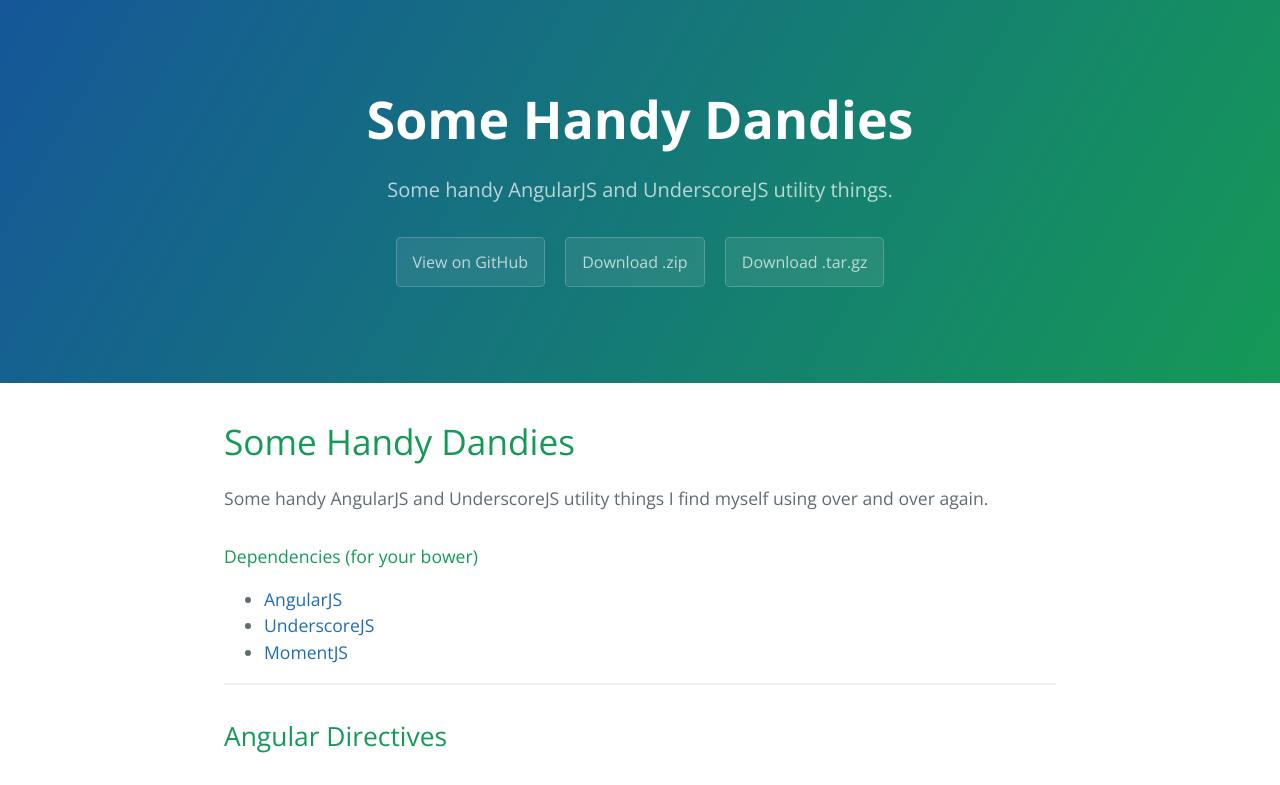
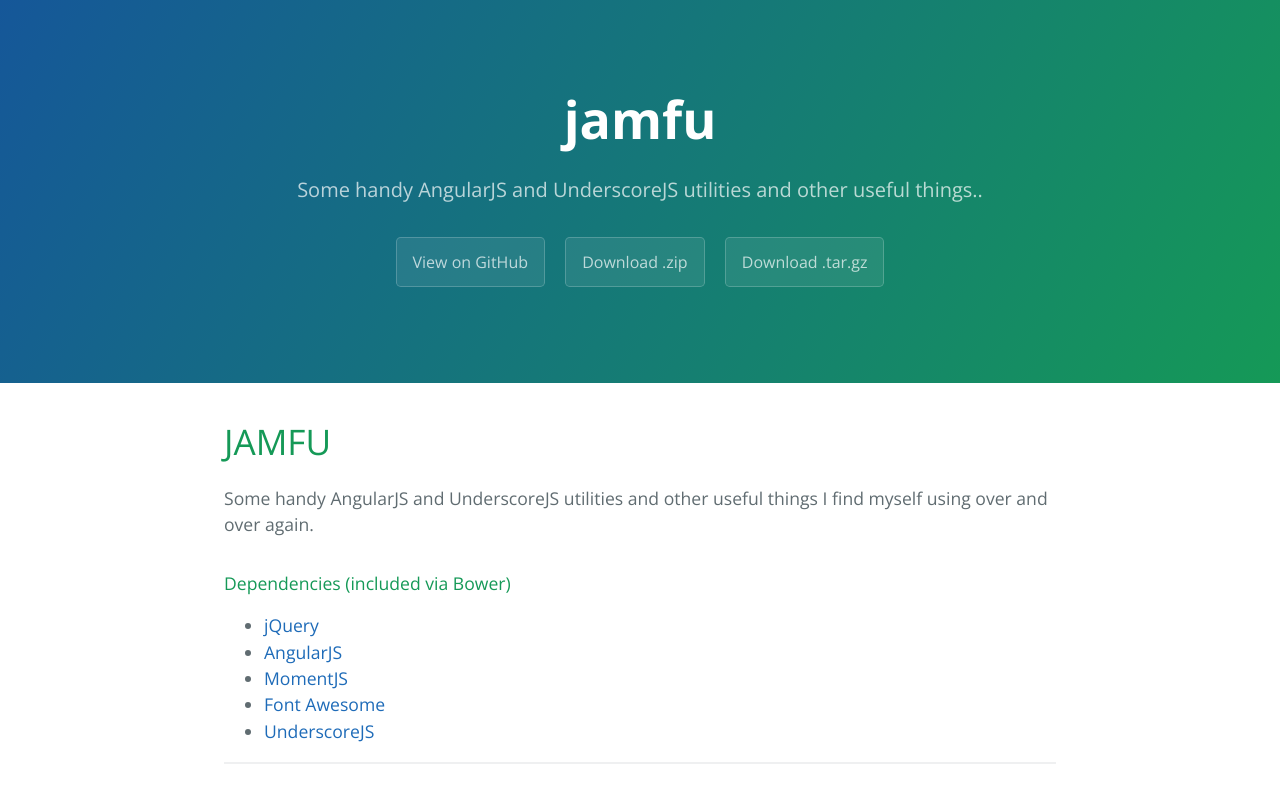
Before and after one commit to jasesmith/angular-handy-dandies, a plain HTML site: page index.html in a window 1280 px wide. Shown: the top 785 px of the page. Drawn offline with nearby package versions, Linux system fonts and the light colour scheme.

Commit message:
details and stuff updated

```diff
--- a/index.html
+++ b/index.html
@@ -2,7 +2,7 @@
 <html lang="en-us">
   <head>
     <meta charset="UTF-8">
-    <title>Some Handy Dandies by jasesmith</title>
+    <title>jamfu by jasesmith</title>
     <meta name="viewport" content="width=device-width, initial-scale=1">
     <link rel="stylesheet" type="text/css" href="stylesheets/normalize.css" media="screen">
     <link href='http://fonts.googleapis.com/css?family=Open+Sans:400,700' rel='stylesheet' type='text/css'>
@@ -11,21 +11,23 @@
   </head>
   <body>
     <section class="page-header">
-      <h1 class="project-name">Some Handy Dandies</h1>
-      <h2 class="project-tagline">Some handy AngularJS and UnderscoreJS utility things.</h2>
+      <h1 class="project-name">jamfu</h1>
+      <h2 class="project-tagline">Some handy AngularJS and UnderscoreJS utilities and other useful things..</h2>
       <a href="https://github.com/jasesmith/some-handy-dandies" class="btn">View on GitHub</a>
       <a href="https://github.com/jasesmith/some-handy-dandies/zipball/master" class="btn">Download .zip</a>
       <a href="https://github.com/jasesmith/some-handy-dandies/tarball/master" class="btn">Download .tar.gz</a>
     </section>
 
     <section class="main-content">
-        <h1 id="some-handy-dandies">Some Handy Dandies</h1>
-        <p>Some handy AngularJS and UnderscoreJS utility things I find myself using over and over again.</p>
-        <h4 id="dependencies-for-your-bower-">Dependencies (for your bower)</h4>
+        <h1 id="jamfu">JAMFU</h1>
+        <p>Some handy AngularJS and UnderscoreJS utilities and other useful things I find myself using over and over again.</p>
+        <h4 id="dependencies-for-your-bower-">Dependencies (included via Bower)</h4>
         <ul>
+        <li><a href="https://jquery.com/">jQuery</a></li>
         <li><a href="https://angularjs.org/">AngularJS</a></li>
+        <li><a href="http://momentjs.com/">MomentJS</a></li>
+        <li><a href="http://fontawesome.io/">Font Awesome</a></li>
         <li><a href="http://underscorejs.org/">UnderscoreJS</a></li>
-        <li><a href="http://momentjs.com/">MomentJS</a></li>
         </ul>
         <hr>
         <h2 id="angular-directives">Angular Directives</h2>
```
Also changed, not shown: README.md.
